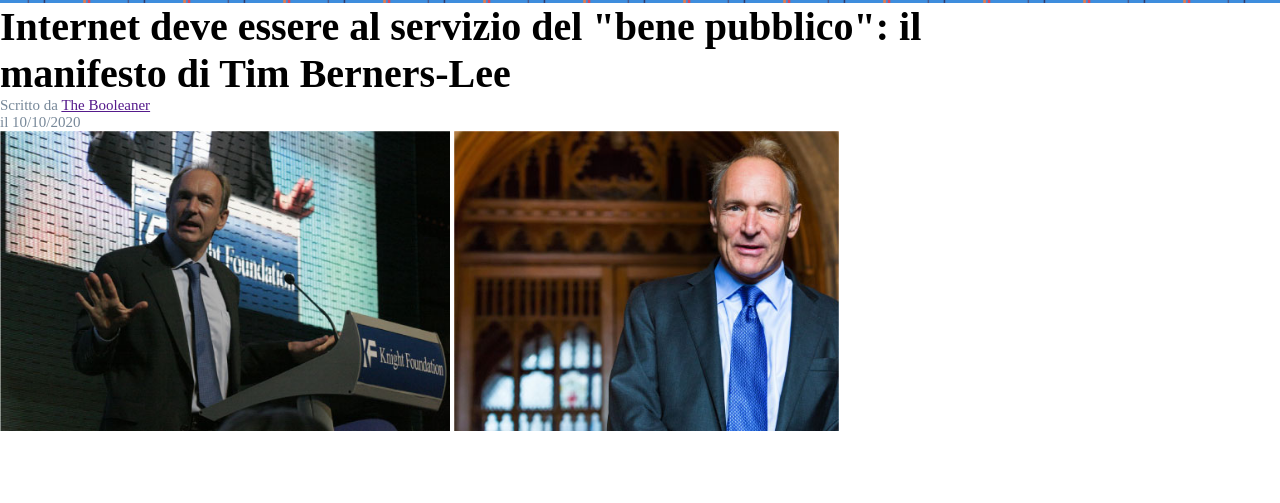
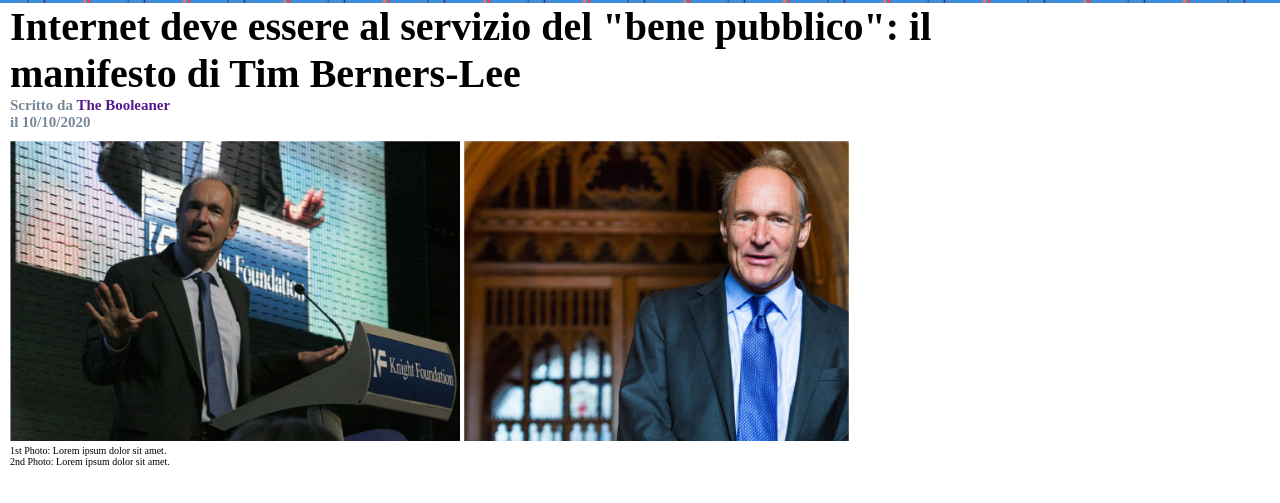
Before and after one commit to G-Lumia/html-css-booleaner, a plain HTML site: page index.html in a window 1280 px wide. Shown: the part 47-550 px from the top of the page. Drawn offline with Linux system fonts and the light colour scheme.

Commit message:
Sistemate foto e aggiunti i paragarfi

```diff
--- a/index.html
+++ b/index.html
@@ -22,10 +22,12 @@
         <section>
             <div class="container">
                 <h1>Internet deve essere al servizio del "bene pubblico": il manifesto di Tim Berners-Lee</h1>
-                <p>Scritto da <a href="">The Booleaner</a></p>
-                <p>il 10/10/2020</p>
+                <h4>Scritto da <a href="">The Booleaner</a></h4>
+                <h4>il 10/10/2020</h4>
                 <img src="img/tim-1.jpg" alt="tim1">
                 <img src="img/tim-2.jpg" alt="tim2">
+                <p>1st Photo: Lorem ipsum dolor sit amet.</p>
+                <p>2nd Photo: Lorem ipsum dolor sit amet.</p>
             </div>
         </section>
     </main>
--- a/styles.css
+++ b/styles.css
@@ -23,6 +23,7 @@
 .container{
     position:relative;
     width: 1000px;
+    margin-left:10px;
 }
 
 div.container h1{
@@ -30,10 +31,19 @@ div.container h1{
 }
 
 div.container img{
+    margin-top:10px;
     height:300px;
 }
 
-div.container p{
+div.container h4{
     font-size: 15px;
     color: lightslategray
 }
+
+div.container p{
+    font-size: 10px;
+}
+
+a{
+    text-decoration: none;
+}
```
